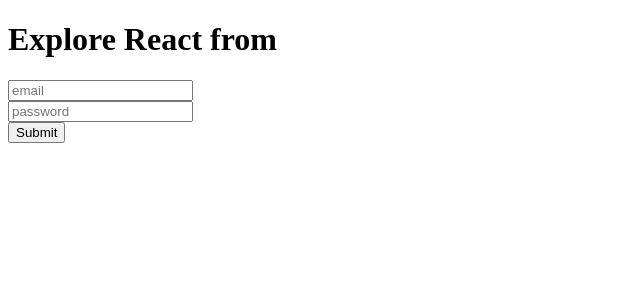
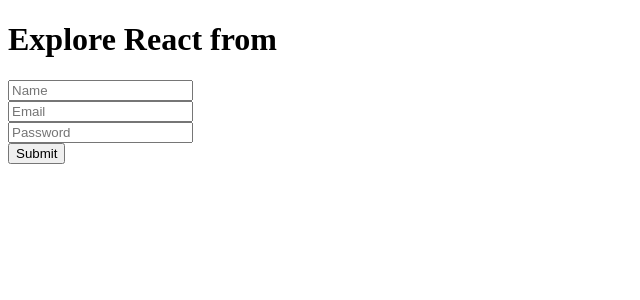
Before and after one commit to tanzid-48/explore-react-from, a React (Vite) app: page / in a window 1280 px wide. Shown: the top 300 px of the page, without its empty margins (0-640 px from the left). Built offline with nearby package versions, Linux system fonts and the light colour scheme.

Commit message:
Use Custom hook to reduce duplication of the code

```diff
--- a/src/App.jsx
+++ b/src/App.jsx
@@ -2,6 +2,7 @@
 import './App.css'
 import ControlledField from './components/controlledfield/ControlledField'
 import FromAction from './components/fromAction/FromAction'
+import HookFrom from './components/hookfrom/HookFrom'
 import SimpleFrom from './components/simpleFrom/SimpleFrom'
 import UncontrolledFiled from './components/uncontrolledFiled/UncontrolledFiled'
 
@@ -13,7 +14,8 @@
    {/* <SimpleFrom></SimpleFrom> */}
    {/* <FromAction></FromAction> */}
    {/* <ControlledField></ControlledField> */}
-   <UncontrolledFiled></UncontrolledFiled>
+   {/* <UncontrolledFiled></UncontrolledFiled> */}
+   <HookFrom></HookFrom>
     </>
   )
 }
--- /dev/null
+++ b/src/components/hookfrom/HookFrom.jsx
@@ -0,0 +1,28 @@
+import React from 'react';
+import useInputField from '../../hooks/useInputField';
+
+const HookFrom = () => {
+
+    const [name, changedName] = useInputField('');
+    const [email,changedEmail] = useInputField('');
+    const [password,changedPassword] = useInputField('');
+
+    const handleSubmit = (e) => {
+        e.preventDefault();
+        console.log("submit",name,email,password)
+    }
+
+    return (
+        <div>
+            <form onSubmit={handleSubmit} >
+                <input type="text" defaultValue={name} onChange={changedName}  name='name' placeholder='Name' /><br />
+                <input defaultValue={email} onChange={changedEmail} type="email" name="email" id="" placeholder='Email' /><br />
+                <input defaultValue={password} onChange={changedPassword} type="password" name="password" id=""  placeholder='Password'/><br />
+                <input type="submit" value="Submit"/>
+            </form>
+        </div>
+    );
+};
+
+export default HookFrom;<form >
+</form>
--- /dev/null
+++ b/src/hooks/useInputField.jsx
@@ -0,0 +1,17 @@
+import { useState } from "react";
+
+
+const useInputField = (defaultValue) =>{
+    const [fieldValue,setFieldValue] = useState(defaultValue);
+
+    const handleFieldOnChange = e =>{
+        setFieldValue(e.target.value);
+    }
+
+    return[fieldValue,handleFieldOnChange]
+
+}
+
+
+
+export default useInputField;
```
